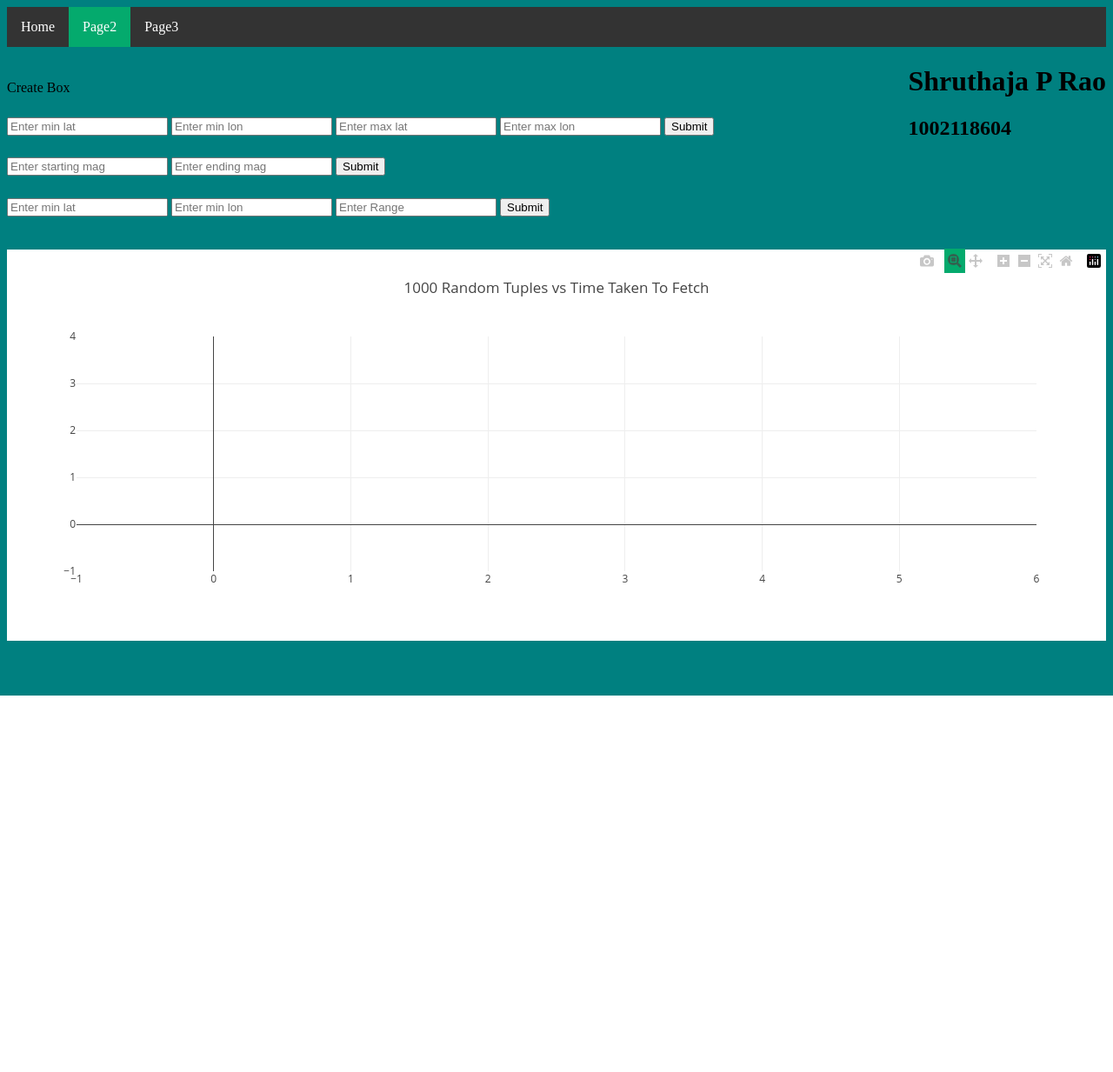
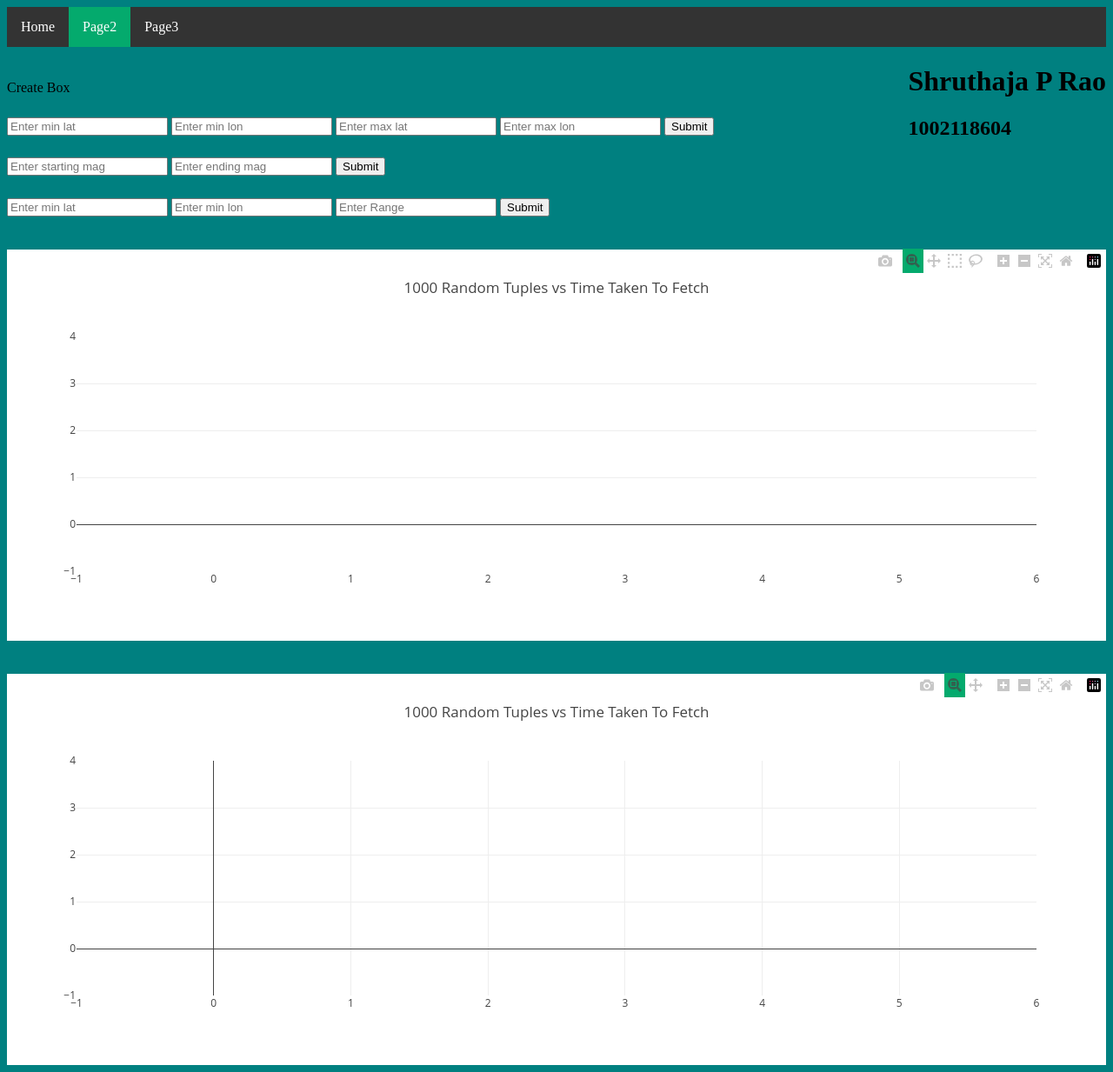
Before and after one commit to Shruthaja/Quiz4CloudComputingUTA, a Flask app: page /page2.html in a window 1280 px wide. Shown: the whole page at 87% size. Before the commit the page ends 800 px from the top, so only its background shows below. Run offline with Flask 3, Linux system fonts and the light colour scheme; some libraries are stand-ins or nearby versions.

Commit message:
small changes

```diff
--- a/templates/index.html
+++ b/templates/index.html
@@ -26,6 +26,7 @@
 
     </form>
     <div style="margin-top:3%;" id='myDiv'>
+    </div>s
             <div style="margin-top:3%;" id='myDiv1'>
 
     </div>
--- a/templates/page2.html
+++ b/templates/page2.html
@@ -49,6 +49,8 @@
     <div style="margin-top:3%;" id="myDiv">
 
     </div>
+        <div style="margin-top:3%;" id="myDiv1">
+        </div>
 </div>
     <script>
 var data = [{
@@ -68,8 +70,25 @@
 var layout = {
   title: '1000 Random Tuples vs Time Taken To Fetch'
 };
+Plotly.newPlot('myDiv1',data,layout);
+var data = [{
+  x: {{r}},
+  y: {{result}},  mode: 'lines+markers',
+
+  name:'Db',
+  type: 'bar'
+},{
+ x: {{r}},
+  y: {{redis_time}},  mode: 'lines+markers',
+
+  name: 'Redis',
+  type: 'bar'
+}];
+console.log(data);
+var layout = {
+  title: '1000 Random Tuples vs Time Taken To Fetch'
+};
 Plotly.newPlot('myDiv',data,layout);
-
     </script>
 
 </body>
```
